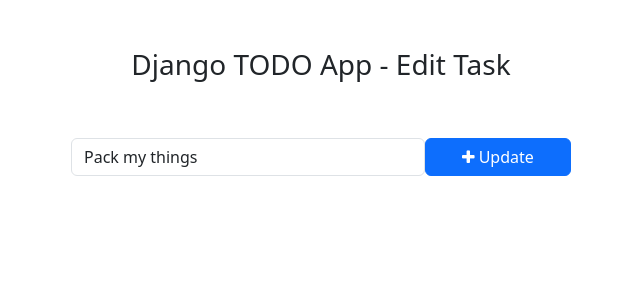
After one commit to anthoskountouris/todo_app_django, a Django app: page /todo/editTask/1/ in a window 1280 px wide. The commit adds this page. Shown: the top 300 px of the page, without its empty margins (319-959 px from the left). Run offline with Django 4.2, Linux system fonts and the light colour scheme; data comes from the database, SQL or seed files in the repository; both versions use the stored data as it was after the commit.

Commit message:
todo app final

```diff
--- /dev/null
+++ b/templates/editTask.html
@@ -0,0 +1,31 @@
+<!DOCTYPE html>
+<html lang="en">
+<head>
+    <meta charset="UTF-8">
+    <meta name="viewport" content="width=device-width, initial-scale=1.0">
+    <title>Edit Task - Django TODO App</title>
+
+    <!-- Bootstrap -->
+    <link href="https://cdn.jsdelivr.net/npm/bootstrap@5.3.0-alpha1/dist/css/bootstrap.min.css" rel="stylesheet" integrity="sha384-GLhlTQ8iRABdZLl6O3oVMWSktQOp6b7In1Zl3/Jr59b6EGGoI1aFkw7cmDA6j6gD" crossorigin="anonymous">
+    <script src="https://cdn.jsdelivr.net/npm/bootstrap@5.3.0-alpha1/dist/js/bootstrap.bundle.min.js" integrity="sha384-w76AqPfDkMBDXo30jS1Sgez6pr3x5MlQ1ZAGC+nuZB+EYdgRZgiwxhTBTkF7CXvN" crossorigin="anonymous"></script>
+    <!-- Font Awesome Icons -->
+    <link rel="stylesheet" href="https://cdnjs.cloudflare.com/ajax/libs/font-awesome/4.7.0/css/font-awesome.min.css">
+
+</head>
+<body>
+   <div class="container">
+        <h3 class="pt-5 pb-5 text-center">Django TODO App - Edit Task</h3>
+        <form action="{% url 'editTask' get_task.pk %}" method = "POST" style="width: 500px; margin: auto;">
+            <!-- Cross Site Request Forgery, Keeping forms secured, Meant to prevent unintentional data modification -->
+            {% csrf_token %}
+            <div class="form-group">
+                <span style="display: flex;">
+                    <input type="text" name="task" class="form-control" placeholder="Add a task" value="{{ get_task.task}}">
+                    <button type="submit" class="btn btn-primary" style="width: 200px;"><i class="fa fa-plus"></i> Update</button>
+                </span>
+            </div>
+        </form>
+
+   </div>
+</body>
+</html>
--- a/templates/home.html
+++ b/templates/home.html
@@ -32,8 +32,8 @@
                         {{task.task}}
                         <span style="position: relative; float: right;">
                             <a href="{% url 'mark_as_done' task.pk %}" class="btn btn-success"><i class="fa fa-check"></i>Mark as Done</a>
-                            <a class="btn btn-danger"><i class="fa fa-trash"></i></a>
-                            <a class="btn btn-primary"><i class="fa fa-pencil"></i></a>
+                            <a href ="{% url 'deleteTask' task.pk %}" class="btn btn-danger"><i class="fa fa-trash"></i></a>
+                            <a href="{% url 'editTask' task.pk %}" class="btn btn-primary"><i class="fa fa-pencil"></i></a>
                         </span>
                     </div>
                 </div>
--- a/todo/urls.py
+++ b/todo/urls.py
@@ -7,4 +7,7 @@
     path('addTask/', views.addTask, name = 'addTask'),
     path('mark_as_done/<int:pk>/', views.mark_as_done, name = 'mark_as_done'),
     path('mark_as_undone/<int:pk>/', views.mark_as_undone, name = 'mark_as_undone'),
+    path('editTask/<int:pk>/', views.editTask, name = 'editTask'),
+    path('deleteTask/<int:pk>/', views.deleteTask, name = 'deleteTask'),
+
 ]
--- a/todo/views.py
+++ b/todo/views.py
@@ -23,3 +23,22 @@
     task.is_completed = False
     task.save()
     return redirect('home')
+
+def editTask(request, pk):
+    get_task = get_object_or_404(Task, pk=pk)
+    if request.method == 'POST':
+        new_task = request.POST['task']
+        get_task.task = new_task
+        get_task.save()
+        return redirect('home')
+    else:
+        context = {
+            'get_task': get_task,
+        }
+
+    return render(request, 'editTask.html', context)
+
+def deleteTask(request, pk):
+    task = get_object_or_404(Task, pk=pk)
+    task.delete()
+    return redirect('home')
```
Also changed, not shown: db.sqlite3.
